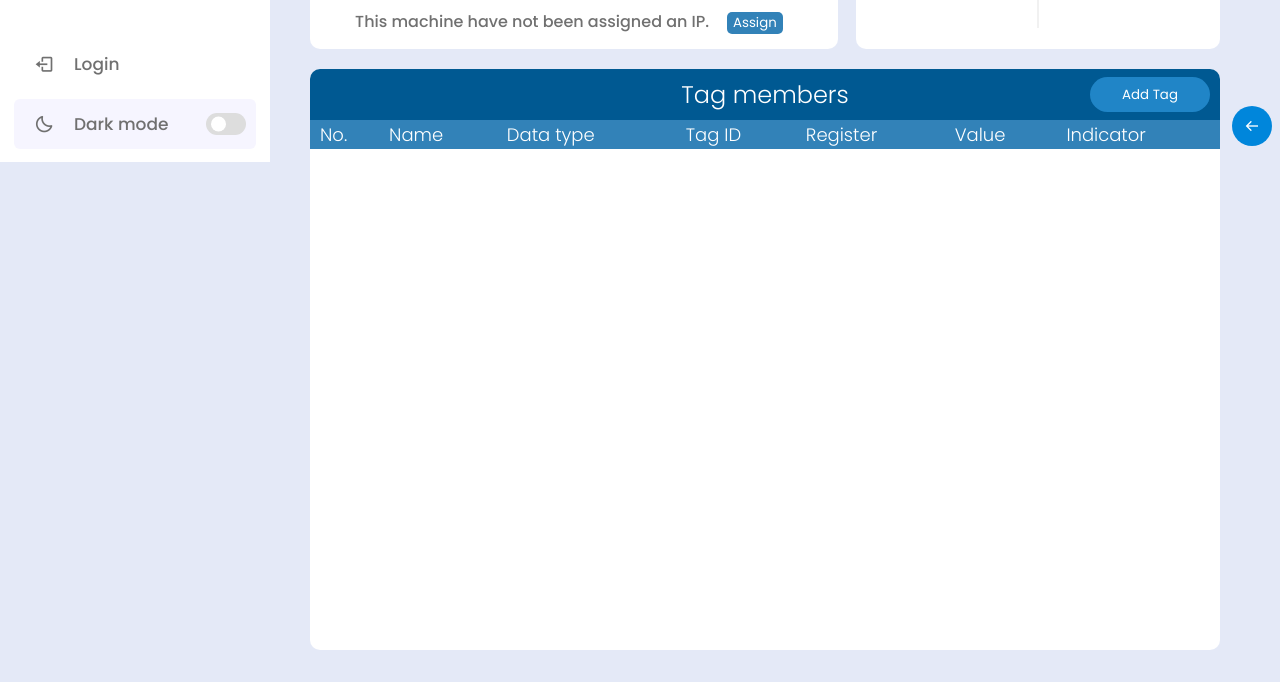
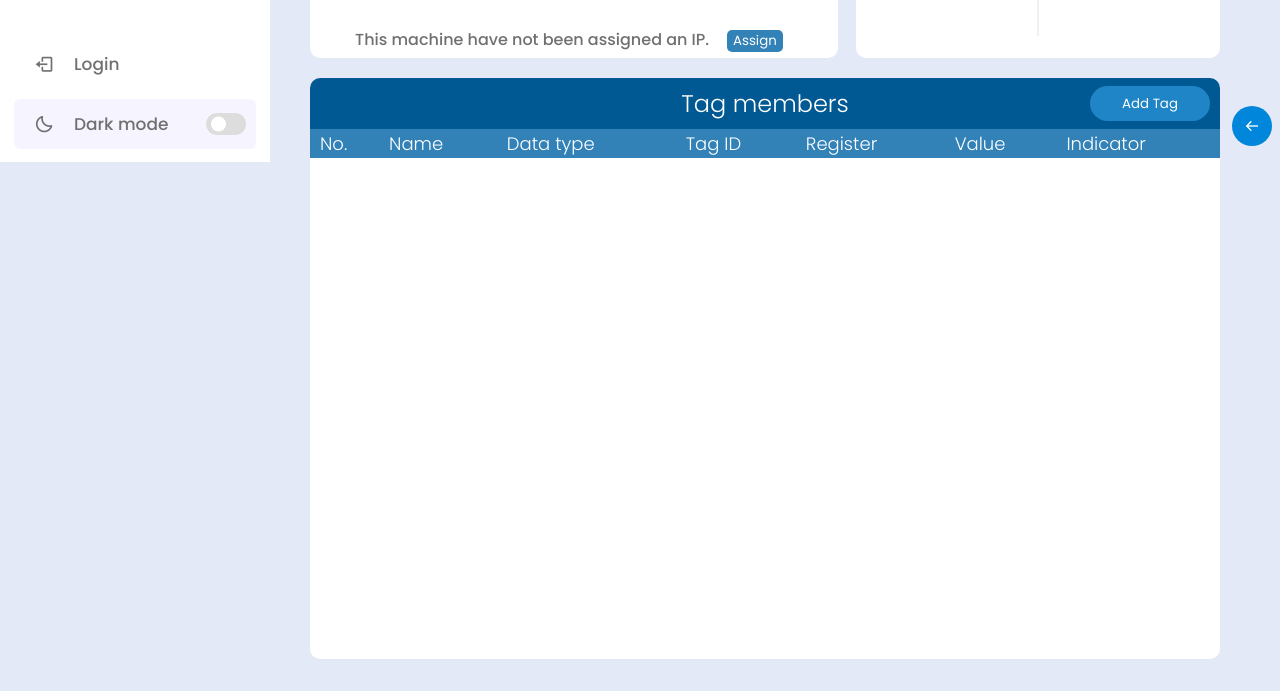
Before and after one commit to karunvee/DelLink-Control-Machine, a Django app: a page that uses morebusapp/templates/item_view.html in a window 1280 px wide. Shown: the part 638-1329 px from the top of the page. Run offline with Django 3.2, Linux system fonts and the light colour scheme; data comes from the database, SQL or seed files in the repository; both versions use the stored data as it was after the commit; a database or web service that is not in the repository returns one stand-in record (values such as "Sample title"); data that the repository does not hold is empty.

Commit message:
update on Presentation

```diff
--- a/morebusapp/static/css/item_view.css
+++ b/morebusapp/static/css/item_view.css
@@ -531,7 +531,7 @@ text-align: center;
 }
 .camera-info{
   top: 0;
-  margin-top: -18px;
+  margin-top: 0;
 }
 .camera-info div{
   margin: auto;
--- a/morebusapp/templates/item_view.html
+++ b/morebusapp/templates/item_view.html
@@ -178,7 +178,8 @@
     </div>
     <!-- Indicator assignment form -->
     <div id="assignForm" class="form">
-        <form class="form-container" action="/machine_view/ln{{lineID}}id{{mID}}/" method="post">
+        <form action="/machine_view/ln{{lineID}}id{{mID}}/" method="post">
+            <div class="form-container">
                 <div class="form-content">
                     {% csrf_token %}
                     <h2>Indicator assignment</h2>
@@ -237,6 +238,7 @@
                         <button class="cancel" type="button" onclick="document.getElementById('assignForm').style.display='none'">Cancel</button>
                     </div>
                 </div>
+            </div>
         </form>
     </div>
 
```
Also changed, not shown: db.sqlite3. Lines whose indentation alone changed are shown as unchanged.
